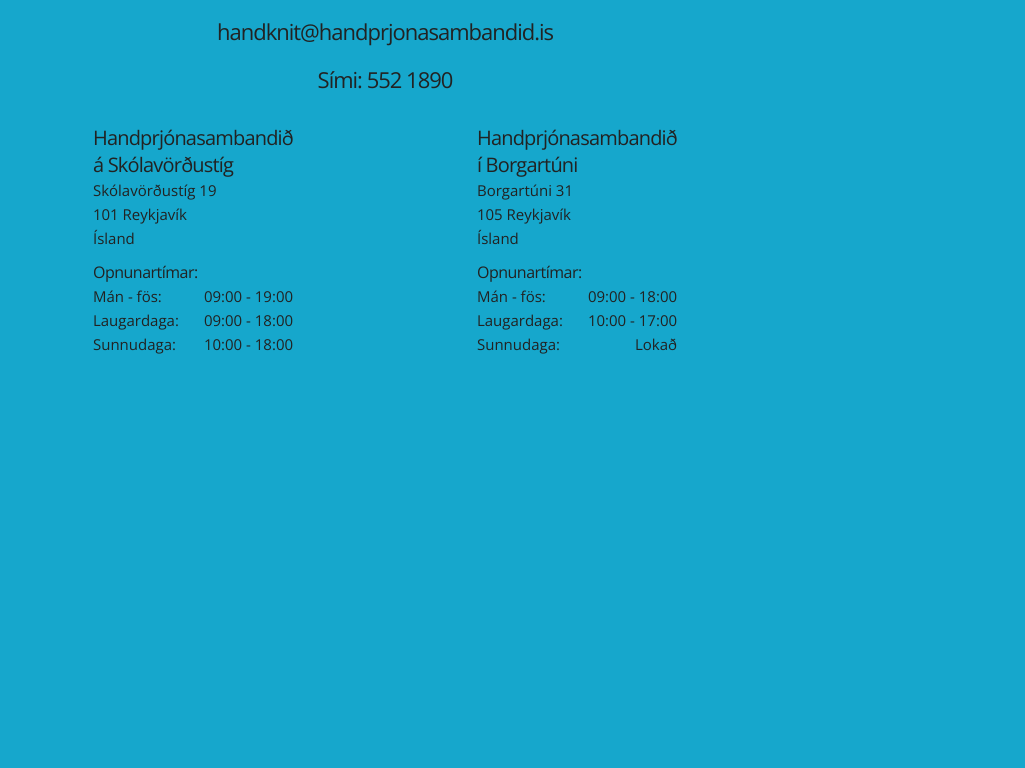
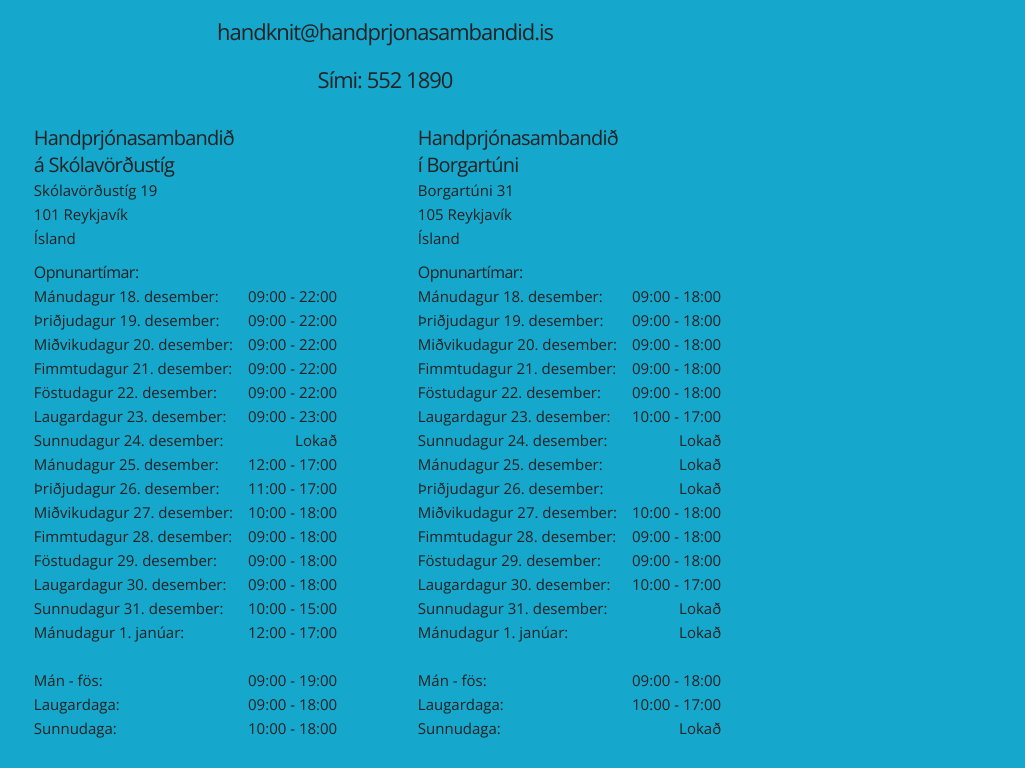
Before and after one commit to fannarsh/handprjonasambandid.is, a website: page index.html in a window 1280 px wide. Shown: the part 315-1083 px from the top of the page, without its empty margins (255-1280 px from the left). Before the commit the page ends 800 px from the top, so only its background shows below. Drawn offline with nearby package versions, Linux system fonts and the light colour scheme.

Commit message:
Adding holiday opening hours

```diff
--- a/css/stylesheet.css
+++ b/css/stylesheet.css
@@ -57,6 +57,10 @@ body {
   justify-content:space-between;
 }
 
+.spread>div{
+  padding-right: 1.5rem;
+}
+
 .language {
   justify-content: flex-end;
   flex-direction: row;
--- a/index.html
+++ b/index.html
@@ -36,6 +36,22 @@
           </div>
           <div>
             <h4>Opnunartímar:</h4>
+            <div class="flex spread"><div>Mánudagur 18. desember: </div><div>09:00 - 22:00</div></div>
+            <div class="flex spread"><div>Þriðjudagur 19. desember: </div><div>09:00 - 22:00</div></div>
+            <div class="flex spread"><div>Miðvikudagur 20. desember: </div><div>09:00 - 22:00</div></div>
+            <div class="flex spread"><div>Fimmtudagur 21. desember: </div><div>09:00 - 22:00</div></div>
+            <div class="flex spread"><div>Föstudagur 22. desember: </div><div>09:00 - 22:00</div></div>
+            <div class="flex spread"><div>Laugardagur 23. desember: </div><div>09:00 - 23:00</div></div>
+            <div class="flex spread"><div>Sunnudagur 24. desember: </div><div>Lokað</div></div>
+            <div class="flex spread"><div>Mánudagur 25. desember: </div><div>12:00 - 17:00</div></div>
+            <div class="flex spread"><div>Þriðjudagur 26. desember: </div><div>11:00 - 17:00</div></div>
+            <div class="flex spread"><div>Miðvikudagur 27. desember: </div><div>10:00 - 18:00</div></div>
+            <div class="flex spread"><div>Fimmtudagur 28. desember: </div><div>09:00 - 18:00</div></div>
+            <div class="flex spread"><div>Föstudagur 29. desember: </div><div>09:00 - 18:00</div></div>
+            <div class="flex spread"><div>Laugardagur 30. desember: </div><div>09:00 - 18:00</div></div>
+            <div class="flex spread"><div>Sunnudagur 31. desember: </div><div>10:00 - 15:00</div></div>
+            <div class="flex spread"><div>Mánudagur 1. janúar: </div><div>12:00 - 17:00</div></div>
+            <br/>
             <div class="flex spread"><div>Mán - fös: </div><div>09:00 - 19:00</div></div>
             <div class="flex spread"><div>Laugardaga: </div><div>09:00 - 18:00</div></div>
             <div class="flex spread"><div>Sunnudaga: </div><div>10:00 - 18:00</div></div>
@@ -50,6 +66,22 @@
           </div>
           <div>
             <h4>Opnunartímar:</h4>
+            <div class="flex spread"><div>Mánudagur 18. desember: </div><div>09:00 - 18:00</div></div>
+            <div class="flex spread"><div>Þriðjudagur 19. desember: </div><div>09:00 - 18:00</div></div>
+            <div class="flex spread"><div>Miðvikudagur 20. desember: </div><div>09:00 - 18:00</div></div>
+            <div class="flex spread"><div>Fimmtudagur 21. desember: </div><div>09:00 - 18:00</div></div>
+            <div class="flex spread"><div>Föstudagur 22. desember: </div><div>09:00 - 18:00</div></div>
+            <div class="flex spread"><div>Laugardagur 23. desember: </div><div>10:00 - 17:00</div></div>
+            <div class="flex spread"><div>Sunnudagur 24. desember: </div><div>Lokað</div></div>
+            <div class="flex spread"><div>Mánudagur 25. desember: </div><div>Lokað</div></div>
+            <div class="flex spread"><div>Þriðjudagur 26. desember: </div><div>Lokað</div></div>
+            <div class="flex spread"><div>Miðvikudagur 27. desember: </div><div>10:00 - 18:00</div></div>
+            <div class="flex spread"><div>Fimmtudagur 28. desember: </div><div>09:00 - 18:00</div></div>
+            <div class="flex spread"><div>Föstudagur 29. desember: </div><div>09:00 - 18:00</div></div>
+            <div class="flex spread"><div>Laugardagur 30. desember: </div><div>10:00 - 17:00</div></div>
+            <div class="flex spread"><div>Sunnudagur 31. desember: </div><div>Lokað</div></div>
+            <div class="flex spread"><div>Mánudagur 1. janúar: </div><div>Lokað</div></div>
+            <br/>
             <div class="flex spread"><div>Mán - fös: </div><div>09:00 - 18:00</div></div>
             <div class="flex spread"><div>Laugardaga: </div><div>10:00 - 17:00</div></div>
             <div class="flex spread"><div>Sunnudaga: </div><div>Lokað</div></div>
```
Also changed, not shown: css/stylesheet.min.css.
